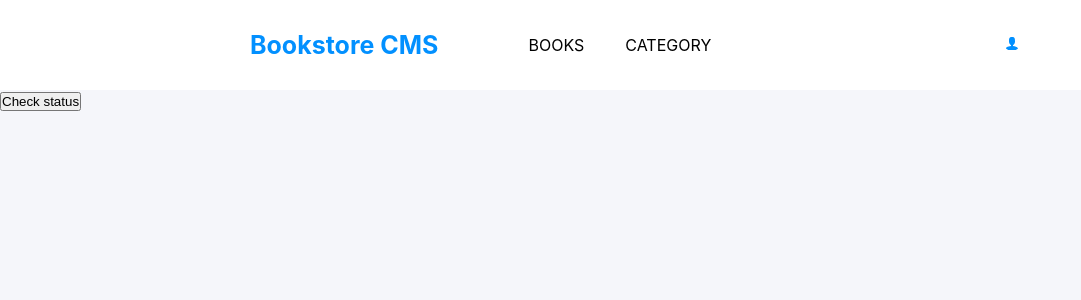
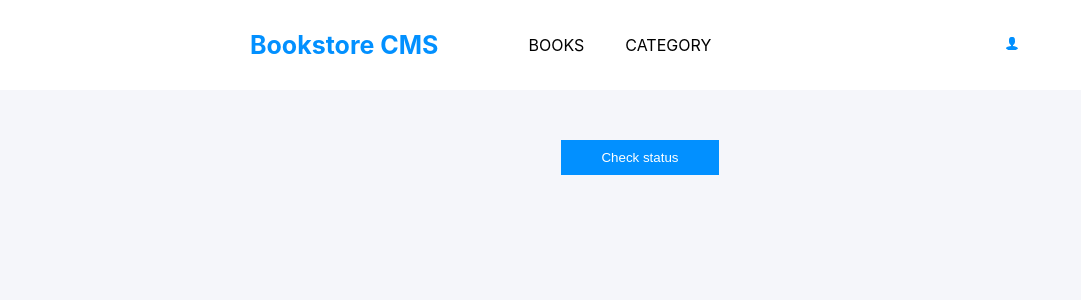
Before and after one commit to hansderly/bookstore, a React (Create React App) app: page /category in a window 1280 px wide. Shown: the top 300 px of the page, without its empty margins (0-1081 px from the left). Built offline with nearby package versions, Linux system fonts and the light colour scheme; no server answers.

Commit message:
Display under construction when user press check status button

```diff
--- a/src/pages/Category/Category.js
+++ b/src/pages/Category/Category.js
@@ -1,5 +1,26 @@
-import React from 'react';
+import React, { useState } from 'react';
+import { useSelector } from 'react-redux';
 
-const Category = () => <button type="button">Check status</button>;
+import Button from '../../components/Button/Button';
+
+const Category = () => {
+  const [msg, setMsg] = useState(null);
+
+  const { categories } = useSelector((store) => store.category);
+
+  return (
+    <>
+      <div style={{
+        maxWidth: '400px', marginInline: 'auto', marginTop: '50px', display: 'flex', justifyContent: 'center',
+      }}
+      >
+        <div>
+          {msg && <div>{msg}</div>}
+          <Button onClick={() => setMsg(categories[0])} btnType="primary" type="button">Check status</Button>
+        </div>
+      </div>
+    </>
+  );
+};
 
 export default Category;
--- a/src/store/category/categorySlice.js
+++ b/src/store/category/categorySlice.js
@@ -2,7 +2,7 @@
 import { createSlice } from '@reduxjs/toolkit';
 
 const initialState = {
-  categories: [],
+  categories: ['Under construction'],
 };
 
 const categorySlice = createSlice({
```
